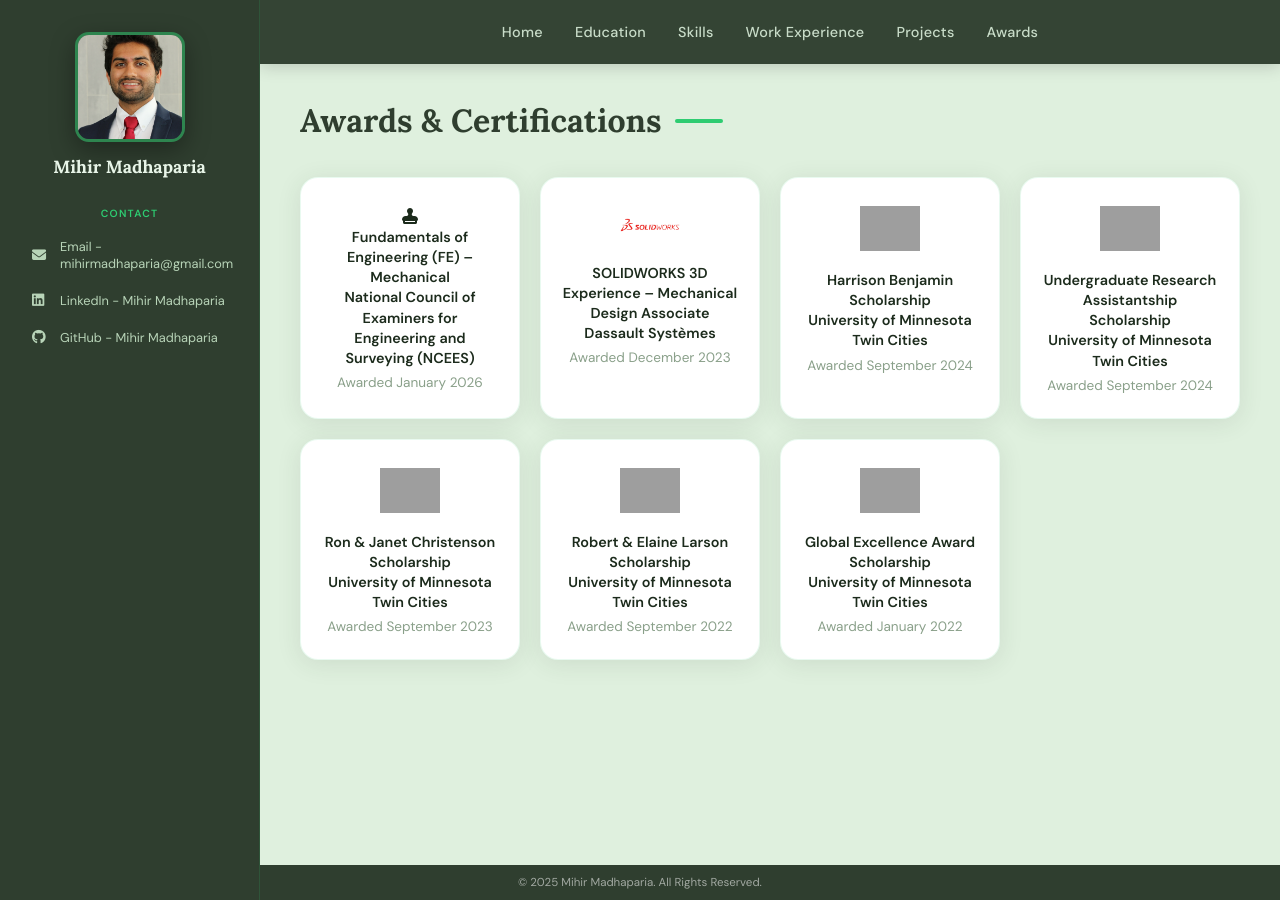
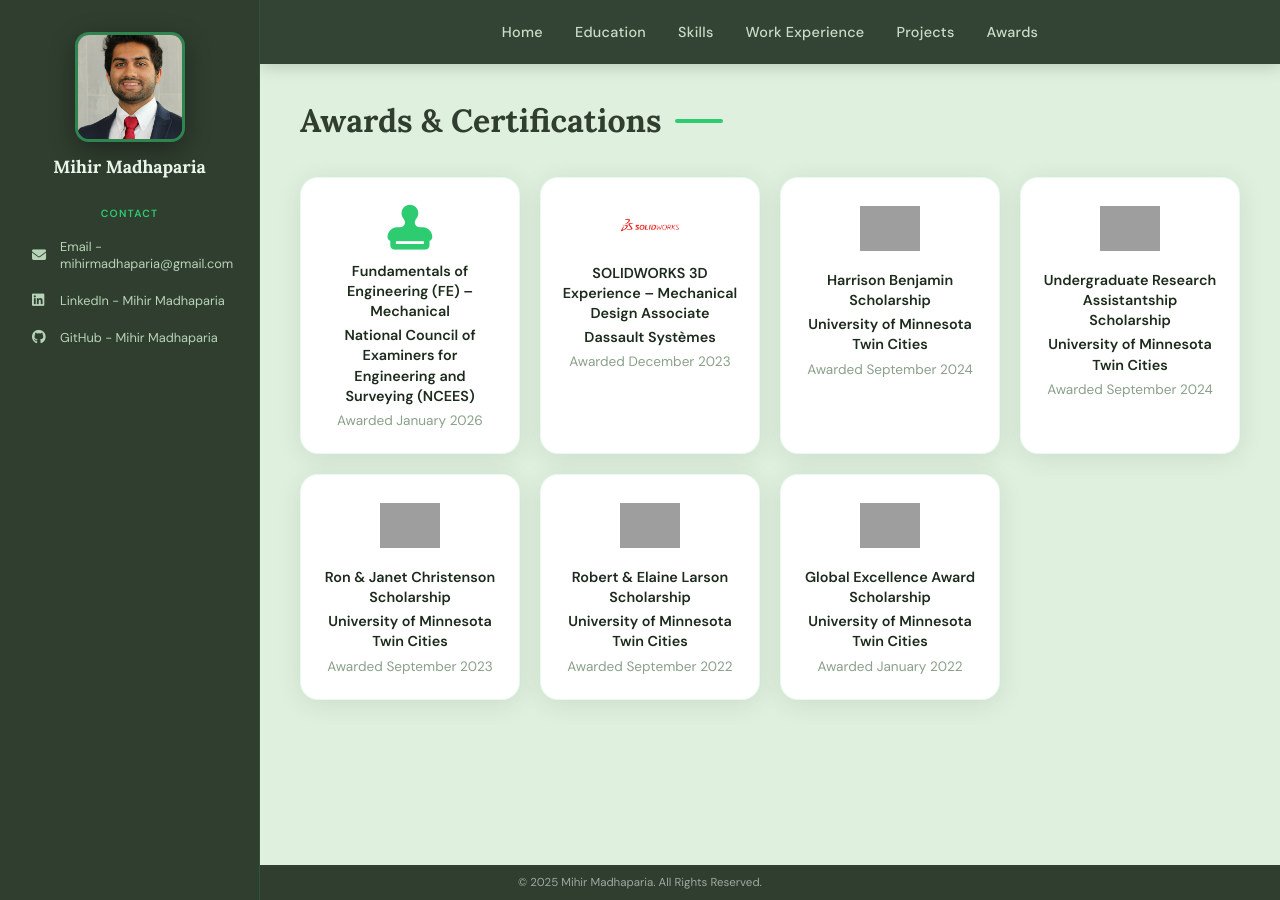
Before and after one commit to mihirmadhaparia/mihirmadhaparia.github.io, a Jekyll site: the page built from awards.html, in a window 1280 px wide. Built offline with Jekyll 4.4.1, drawn with Linux system fonts in a browser that asks for light colours; grey boxes are pictures that could not be loaded.

Commit message:
Enhance homepage styles for navigation and layout
Added styles for homepage navigation and full-page sections.

```diff
--- a/assets/css/style.css
+++ b/assets/css/style.css
@@ -484,8 +484,11 @@
 
 /* ─── Homepage ───────────────────────────────────────────────── */
 body.home-page .side-panel { display: none; }
-body.home-page .content    { margin-left: 0; padding: 0; }
-body.home-page nav         { left: 0; }
+body.home-page nav         { left: 0; width: 100%; }
+body.home-page .content    { margin-left: 0; padding: 0; max-width: 100%; }
+
+/* Force the home section to truly fill the whole screen */
+body.home-page .full-page  { width: 100vw; min-height: 100vh; }
 
 .full-page { position: relative; overflow: hidden; }
 
@@ -502,6 +505,7 @@
   justify-content: center;
   text-align: center;
   min-height: 100vh;
+  width: 100vw;
   padding: calc(var(--nav-h) + 40px) 24px 60px;
   position: relative;
   z-index: 1;
@@ -554,6 +558,20 @@
   z-index: 400;
 }
 
+/* ─── Award icon (for non-image awards like FE exam) ─────────── */
+.award-icon {
+  font-size: 2.8em;
+  color: var(--green-primary);
+  margin-bottom: 10px;
+  display: block;
+}
+.award-org {
+  font-size: 0.78em;
+  color: var(--text-muted);
+  font-weight: 400;
+  margin-top: 4px;
+}
+
 /* ─── Utility ────────────────────────────────────────────────── */
 .section { padding-bottom: 30px; }
 
```
